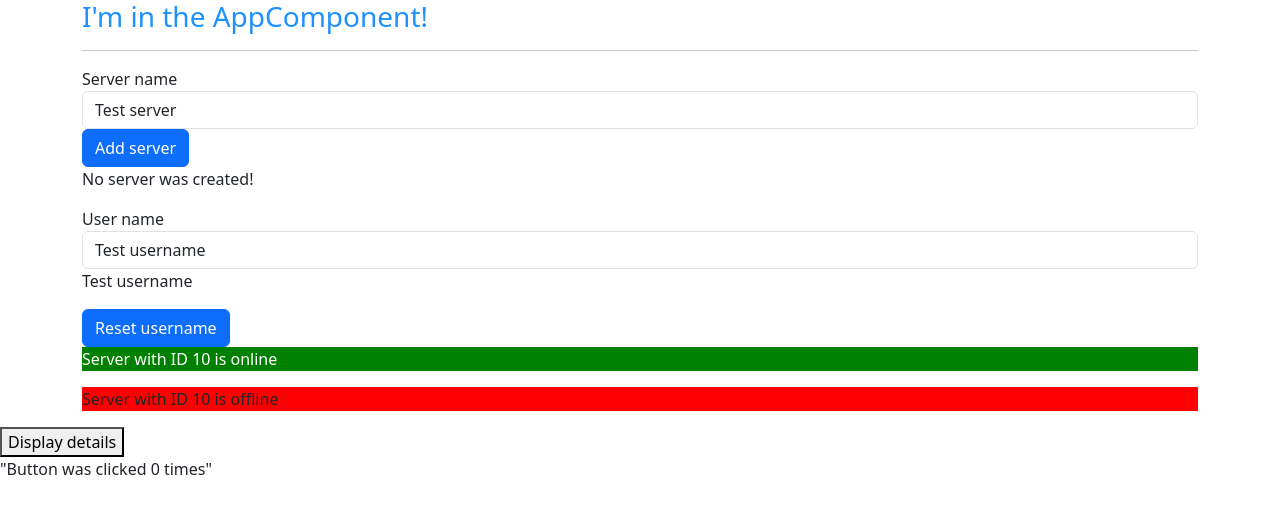
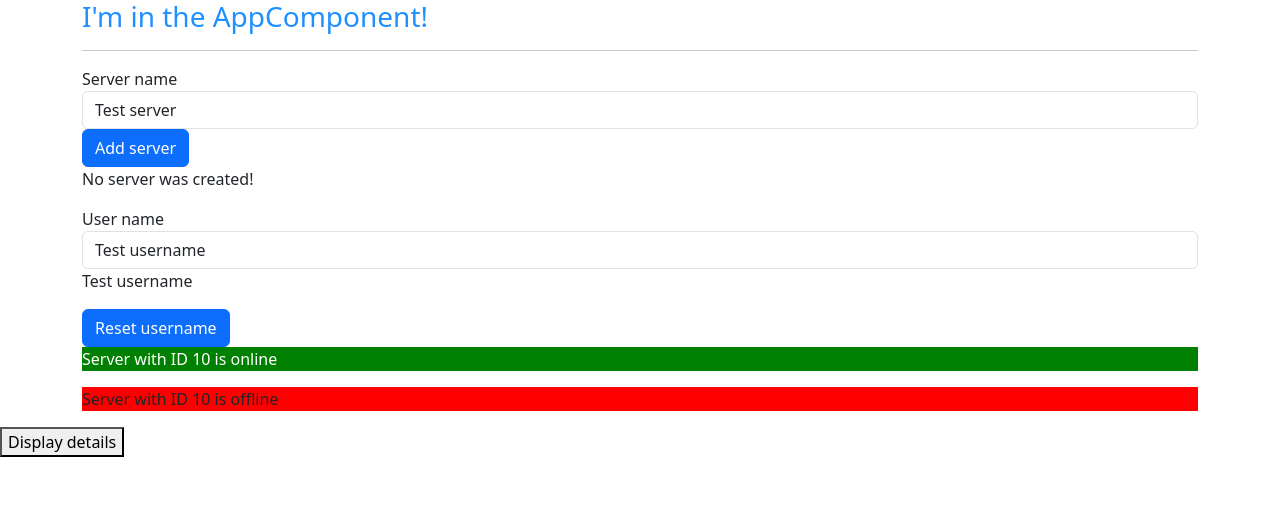
Before and after one commit to cassichan/cass-dream-app, an Angular app: page / in a window 1280 px wide. Shown: the top 514 px of the page. Built offline with nearby package versions, Linux system fonts and the light colour scheme.

Commit message:
use ngFor directive to loop through buttonClicks array to display value for each click

```diff
--- a/src/app/details/details.component.html
+++ b/src/app/details/details.component.html
@@ -1,3 +1,7 @@
 <button (click)="clickButton()">Display details</button>
 <p *ngIf="detailsVisible === true">"A dream is a wish your heart makes"</p>
-<p>"Button was clicked {{ totalButtonClicks }} times"</p>
+<p *ngFor="let click of buttonClicks">
+  Button click # {{ click }}
+  <!-- [ngStyle]="{ backgroundColor: 'blue' }" -->
+  <!-- [ngClass]="{specialItem: itemNumber >= 5 }" -->
+</p>
--- a/src/app/details/details.component.ts
+++ b/src/app/details/details.component.ts
@@ -3,12 +3,17 @@ import { Component } from '@angular/core';
 @Component({
   selector: 'app-details',
   templateUrl: './details.component.html',
-  styleUrls: ['./details.component.css'],
+  styles: [
+    `
+      .specialItem {
+        color: white;
+      }
+    `,
+  ],
 })
 export class DetailsComponent {
   detailsVisible = false;
   buttonClicks = [];
-  totalButtonClicks = 0;
 
   clickButton() {
     this.addButtonClicks();
@@ -19,12 +24,7 @@ export class DetailsComponent {
     this.detailsVisible = !this.detailsVisible;
   }
 
-  addButtonClicks() {
+ addButtonClicks() {
     this.buttonClicks.push(this.buttonClicks.length + 1);
-    console.log(this.buttonClicks);
-    for (let i = 0; i < this.buttonClicks.length; i++) {
-      this.totalButtonClicks = +this.buttonClicks[i];
-    }
-    return this.totalButtonClicks;
   }
 }
```
